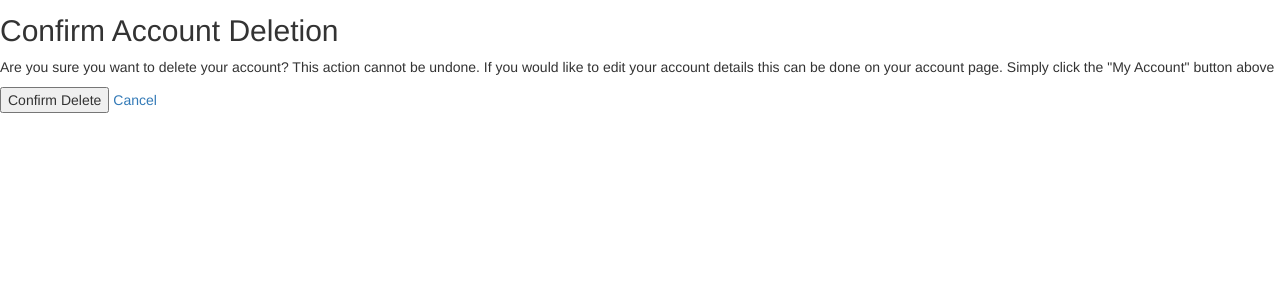
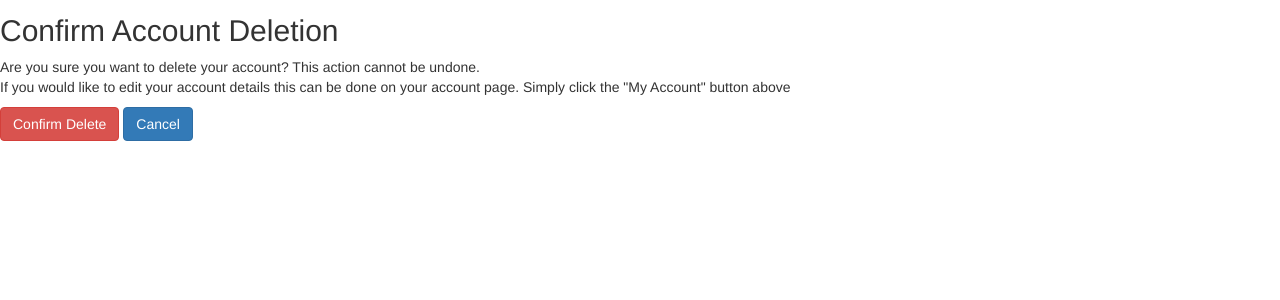
Before and after one commit to CBainCoding/SignUp, a Django app: page /delete/ in a window 1280 px wide. Shown: the part 51-351 px from the top of the page. Run offline with Django 4.2, Linux system fonts and the light colour scheme; a user stored in the database is signed in; some libraries are stand-ins or nearby versions.

Commit message:
Tested full CRUD is working. Improved styling on account and delete confirmation pages to highlight delete buttons in red

```diff
--- a/templates/account_page.html
+++ b/templates/account_page.html
@@ -19,6 +19,7 @@
     <p>Last Name: {{ user.last_name }}</p>
     <p>Experience: {{ user_profile.experience }}</p>
 
-    <a href="{% url 'dashboard:edit_user' %}">Edit Details</a>
+    <button type="button" class="btn btn-secondary"><a href="{% url 'dashboard:edit_user' %}">Edit Details</a></button>
+    <a href="{% url 'dashboard:delete_user' %}" class="btn btn-danger">Delete Account</a>
 
 {% endblock %}
--- a/templates/confirm_delete.html
+++ b/templates/confirm_delete.html
@@ -2,13 +2,13 @@
 
 {% block content %}
     <h2>Confirm Account Deletion</h2>
-    <p>Are you sure you want to delete your account? This action cannot be undone.
+    <p>Are you sure you want to delete your account? This action cannot be undone. <br>
         If you would like to edit your account details this can be done on your account page.
         Simply click the "My Account" button above</p>
 
     <form method="post">
         {% csrf_token %}
-        <button type="submit">Confirm Delete</button>
-        <a href="{% url 'dashboard:account_page' %}">Cancel</a>
+        <button type="submit" class="btn btn-danger">Confirm Delete</button>
+        <a class="btn btn-primary" href="{% url 'dashboard:account_page' %}" role="button">Cancel</a>
     </form>
 {% endblock %}
```
Also changed, not shown: db.sqlite3.
